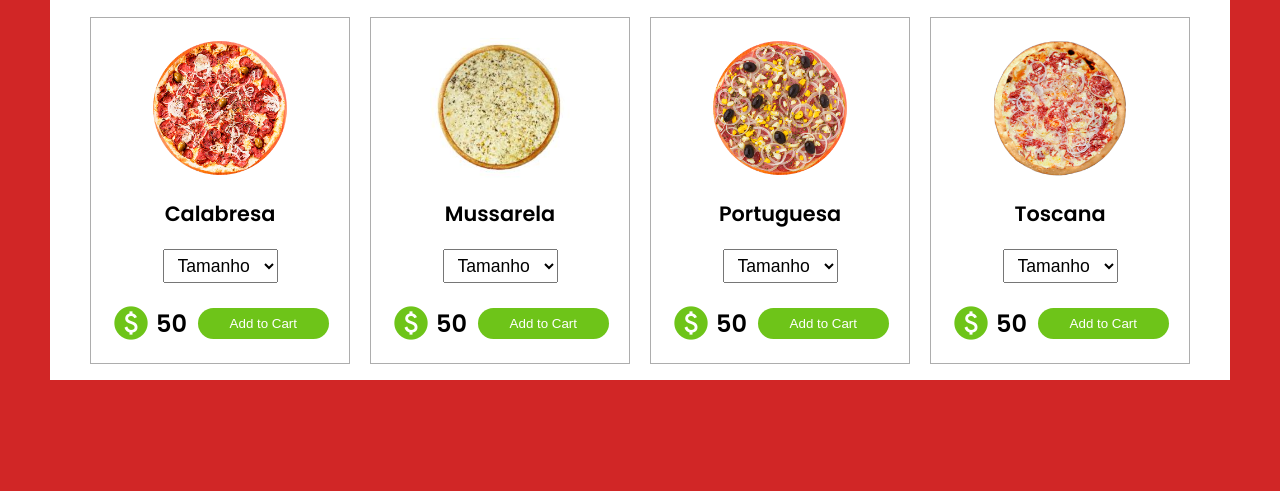
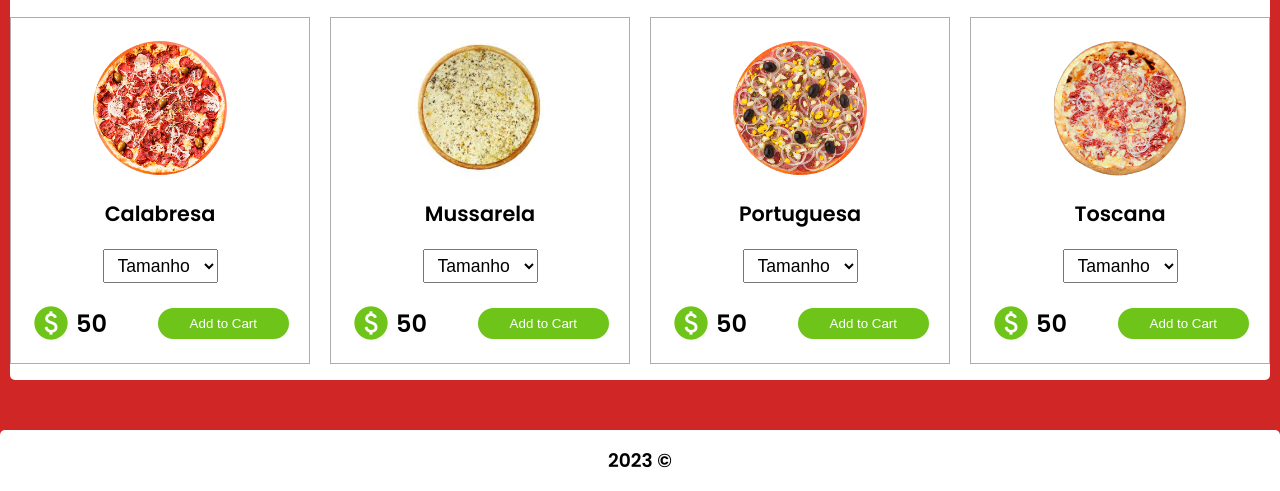
Before and after one commit to MarcioVictor22001/Meus-Projetos, a plain HTML site: page Landing Page Pizzaria/index.html in a window 1280 px wide. Shown: the part 512-1003 px from the top of the page. Before the commit the page ends 942 px from the top, so only its background shows below. Drawn offline with Linux system fonts and the light colour scheme.

Commit message:
Adição do footer

```diff
--- a/Landing Page Pizzaria/dist/app.js
+++ b/Landing Page Pizzaria/dist/app.js
@@ -1,21 +1,24 @@
 import saboresPizza from "./saboresPizza.js";
 
 export default function renderPizzaCards(){
+
+  const menu = document.querySelector('.menu span');
+  const navMenu = document.querySelector('.nav-menu');
+  const menuPizza = document.querySelector(".menu-pizza");
+  const deliveryCart = document.querySelector(".delivery-cart");
+  let cartCount = 0;
+  const cartValue = document.querySelector(".cartNumber");
 
   window.addEventListener("load", () => {
     criarCards();
     addItemToCart();
   });
 
-const menu = document.querySelector('.menu span');
-const navMenu = document.querySelector('.nav-menu');
-
   menu.addEventListener('click', ()=>{
     navMenu.classList.toggle('ativo')
   })
 
-
-const menuPizza = document.querySelector(".menu-pizza");
+  deliveryCart.addEventListener("click", clearCart);
 
   function criarCards() {
     saboresPizza.forEach((sabor) => {
@@ -55,12 +58,9 @@ function criarCards() {
     });
   }
 
-let cartCount = 0;
   function addItemToCart() {
-  const cartValue = document.querySelector(".cartNumber");
+    clearCart();
     const btnAddToCart = document.querySelectorAll(".btnBuyPizza");
-  clearCart();
-
     btnAddToCart.forEach((btn) => {
       btn.addEventListener("click", () => {
         cartCount += 1;
@@ -72,11 +72,7 @@ function addItemToCart() {
     });
   }
 
-const deliveryCart = document.querySelector(".delivery-cart");
-deliveryCart.addEventListener("click", clearCart);
-
   function clearCart() {
-  const cartValue = document.querySelector(".cartNumber");
     cartValue.textContent = 'Empty';
     cartValue.classList.remove("addNumber");
     cartCount=0;
--- a/Landing Page Pizzaria/index.html
+++ b/Landing Page Pizzaria/index.html
@@ -53,6 +53,12 @@
 
             <main class='menu-pizza'>
             </main>
+
+
+      <footer>
+            <h3>  2023 &copy; </h3>
+      </footer>
+
       </div>
 
       <script type="module" src="main.js"></script>
--- a/Landing Page Pizzaria/style.css
+++ b/Landing Page Pizzaria/style.css
@@ -153,14 +153,16 @@ header::after{
 }
 
 main{
-      margin: 50px 50px;
+      max-width: 100%;
+      margin: 50px 10px;
       padding: 1rem 0;
       background: #fff;
       display: grid;
-      grid-template-columns: repeat(auto-fit,minmax(260px, auto));
+      grid-template-columns: repeat(auto-fit,minmax(300px, auto));
       gap: 20px;
       align-items: center;
       justify-content: center;
+      border-radius: 5px;
 }
 
 .pizza-card{
@@ -250,6 +252,15 @@ main{
 .menu span{
 
       font-size: 2rem;
+}
+
+footer{
+      width: auto;
+      text-align: center;
+      padding: 1rem 2rem;
+      background-color: #fff;
+
+      border-radius: 5px 5px 0 0;
 }
 
 
@@ -349,6 +360,9 @@ main{
 }
 
 @media (max-width: 500px){
+      main{
+            margin: auto 0;
+      }
       .brand{
             font-size: 2rem;
       }
```
Lines whose indentation alone changed are shown as unchanged.
